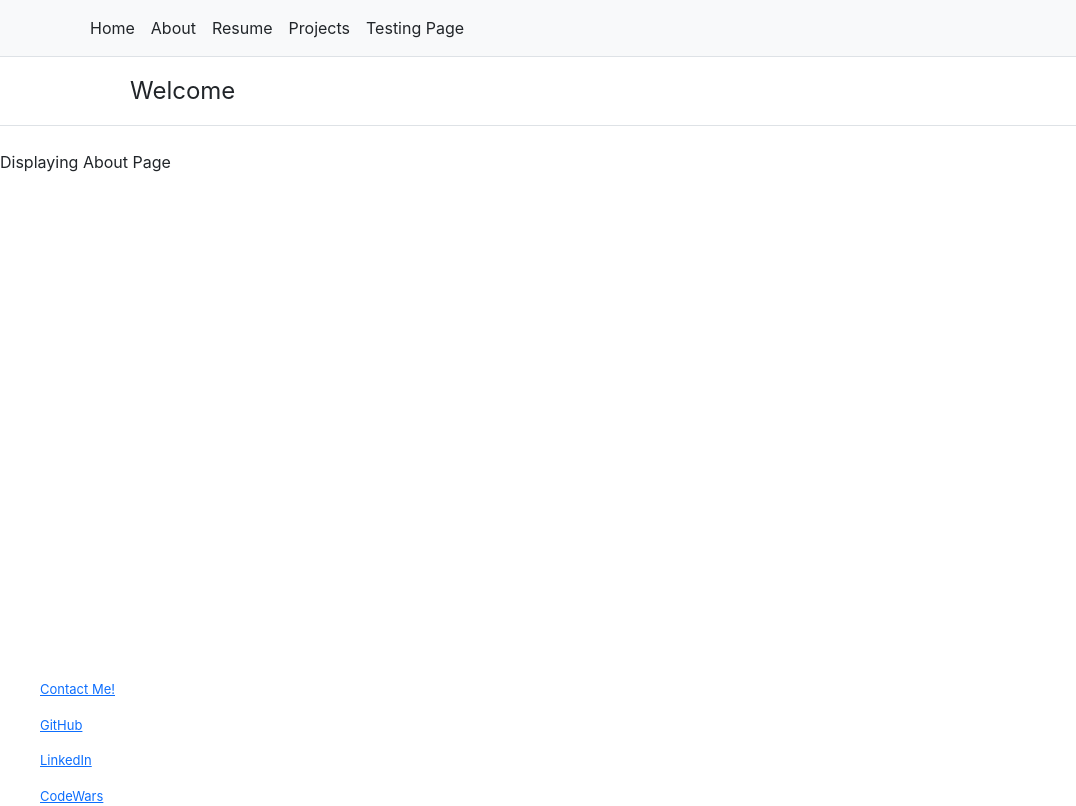
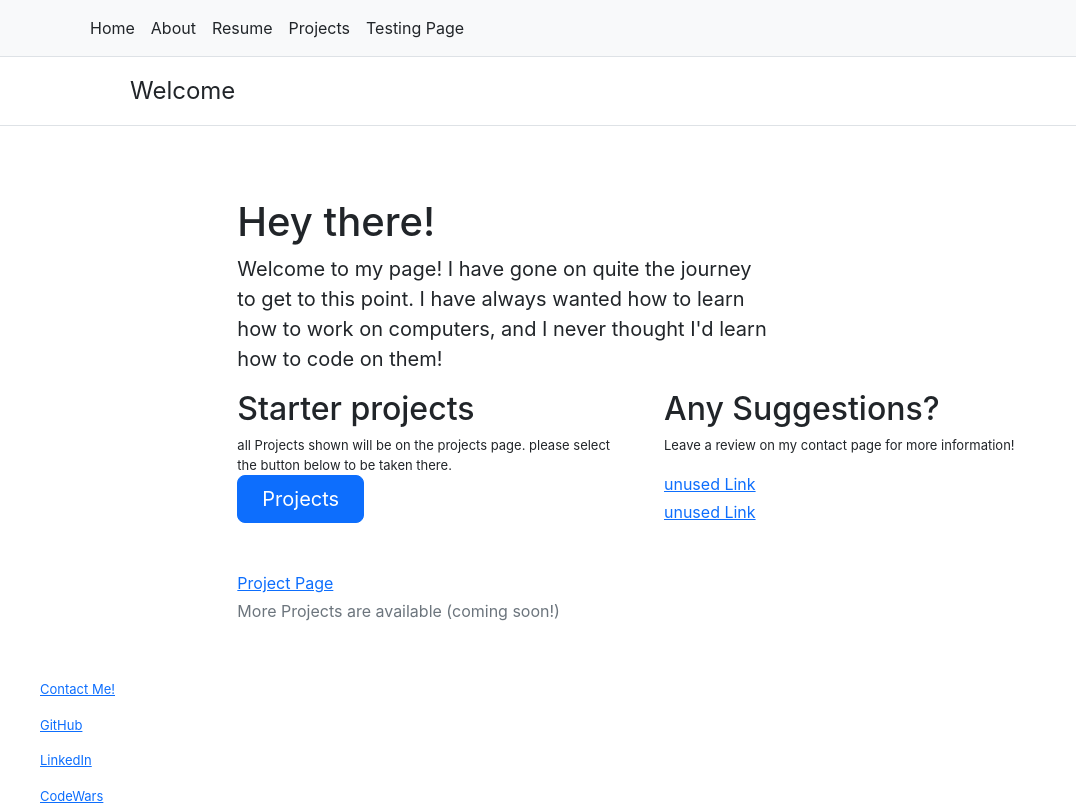
Before and after one commit to Lil-Chevy/react-web-page, a React (Create React App) app: page /About in a window 1280 px wide. Shown: the top 806 px of the page, without its empty margins (0-1076 px from the left). Built offline with nearby package versions, Linux system fonts and the light colour scheme.

Commit message:
add information and styling to about page, edit welcome message to make conditional rendering component structure

```diff
--- a/src/components/About/index.js
+++ b/src/components/About/index.js
@@ -1,9 +1,60 @@
 import React from "react";
+import "./about.css";
+import "../../App.css";
 
 function About() {
   return (
-    <section>
-      <div>Displaying About Page</div>
+    <section className="yeet">
+      <div className="col-lg-8 mx-auto p-4 py-md-5">
+        <div>
+          <h1>Hey there!</h1>
+          <p className="fs-5 col-md-8">
+            Welcome to my page! I have gone on quite the journey to get to this
+            point. I have always wanted how to learn how to work on computers,
+            and I never thought I'd learn how to code on them!{" "}
+          </p>
+          <div className="row g-5">
+            <div className="col-md-6">
+              <h2>Starter projects</h2>
+              <p>
+                all Projects shown will be on the projects page. please select
+                the button below to be taken there.
+                <div className="mb-5">
+                  <a
+                    href="/docs/5.3/examples/"
+                    className="btn btn-primary btn-lg px-4"
+                  >
+                    Projects
+                  </a>
+                </div>
+              </p>
+              <ul className="icon-list ps-0">
+                <li className="d-flex align-items-start mb-1">
+                  <a href="/projects" rel="noopener" target="_blank">
+                    Project Page
+                  </a>
+                </li>
+                <li className="text-muted d-flex align-items-start mb-1">
+                  More Projects are available (coming soon!)
+                </li>
+              </ul>
+            </div>
+
+            <div className="col-md-6">
+              <h2>Any Suggestions?</h2>
+              <p>Leave a review on my contact page for more information!</p>
+              <ul className="icon-list ps-0">
+                <li className="d-flex align-items-start mb-1">
+                  <a href="/">unused Link</a>
+                </li>
+                <li className="d-flex align-items-start mb-1">
+                  <a href="/">unused Link</a>
+                </li>
+              </ul>
+            </div>
+          </div>
+        </div>
+      </div>
     </section>
   );
 }
--- a/src/components/Header/index.js
+++ b/src/components/Header/index.js
@@ -1,7 +1,7 @@
 import React from "react";
-import NavBar from "../Nav-Bar";
 import "../../App.css";
 import "./header.css";
+import WelcomeMessage from "../WelcomeMessage";
 
 function Header() {
   return (
@@ -43,13 +43,7 @@ function Header() {
       </nav>
       <header className="py-3 mb-4 border-bottom">
         <div className="container d-flex flex-wrap justify-content-center">
-          <a
-            href="/"
-            className="d-flex align-items-center mb-3 mb-lg-0 me-lg-auto text-dark text-decoration-none"
-          >
-            <svg className="bi me-2" width="40" height="32"></svg>
-            <span className="fs-4"> Welcome</span>
-          </a>
+          <WelcomeMessage />
           <form className="col-12 col-lg-auto mb-3 mb-lg-0" role="search">
             {/* place to put nav bar  */}
             {/* will need to be on the right side */}
--- a/src/components/Home/index.js
+++ b/src/components/Home/index.js
@@ -3,7 +3,7 @@ import "./home.css";
 
 function Home() {
   return (
-    <section>
+    <section className="home">
       <div id="content-box">
         <p className="home-content">Hello! And Welcome to My Web Page!</p>
         <p className="home-content">
--- /dev/null
+++ b/src/components/WelcomeMessage/index.js
@@ -0,0 +1,16 @@
+import React from "react";
+import "../../App.css";
+
+function WelcomeMessage() {
+  return (
+    <a
+      href="/"
+      className="d-flex align-items-center mb-3 mb-lg-0 me-lg-auto text-dark text-decoration-none"
+    >
+      <svg className="bi me-2" width="40" height="32"></svg>
+      <span className="fs-4"> Welcome</span>
+    </a>
+  );
+}
+
+export default WelcomeMessage;
```
